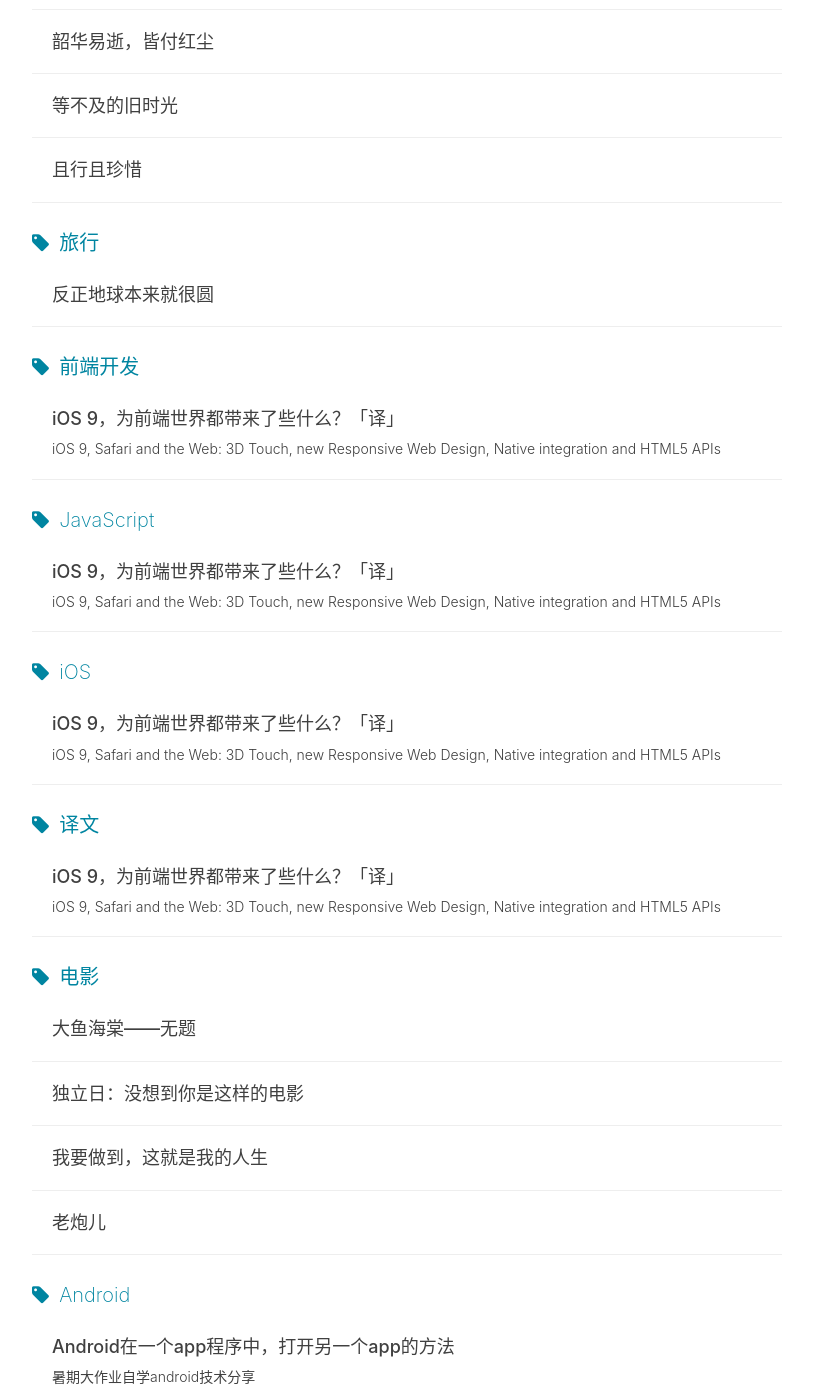
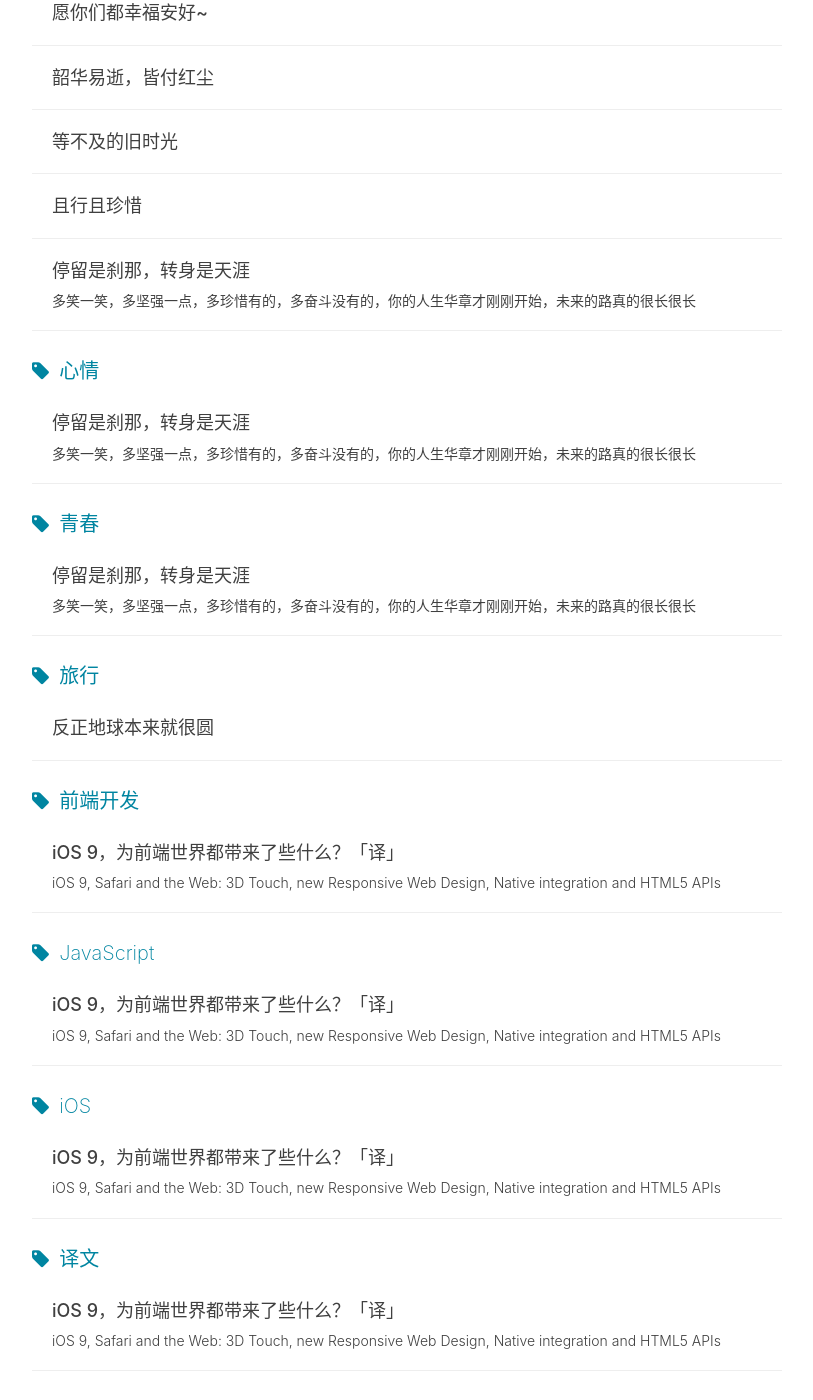
Before and after one commit to jiayangchen/jiayangchen.github.io, a Jekyll site: the page built from tags.html, in a window 1280 px wide and 1400 px high, scrolled down 810 px. Shown: the whole window, without its empty margins (233-1046 px from the left). Built offline with Jekyll 4.4.1, drawn with Linux system fonts in a browser that asks for light colours; nearby versions of some CDN libraries; comment, search, counter and statistics services are not loaded; some of the changed text lies outside the part shown.

Commit message:
2016-09-23

```diff
--- a/_posts/2014-06-12-gaokao.md
+++ b/_posts/2014-06-12-gaokao.md
@@ -1,12 +1,14 @@
 ---
 layout: post
-title: "Android在一个app程序中，打开另一个app的方法"
-subtitle: "暑期大作业自学android技术分享"
-date: 2016-06-21
+title: "停留是刹那，转身是天涯"
+subtitle: "多笑一笑，多坚强一点，多珍惜有的，多奋斗没有的，你的人生华章才刚刚开始，未来的路真的很长很长"
+date: 2014-06-21
 author: "ChenJY"
 catalog:    true
 tags:
-    - Android
+    - 日志
+    - 心情
+    - 青春
 ---
 
 　　现在是晚上八点五十四，距墨西哥和喀麦隆的比赛还有近三个小时，对着空空的手机屏幕，突然下决心写点东西，也许真的高考之后心境不一样了吧，对一些人和事的看法也有了变化。
```
